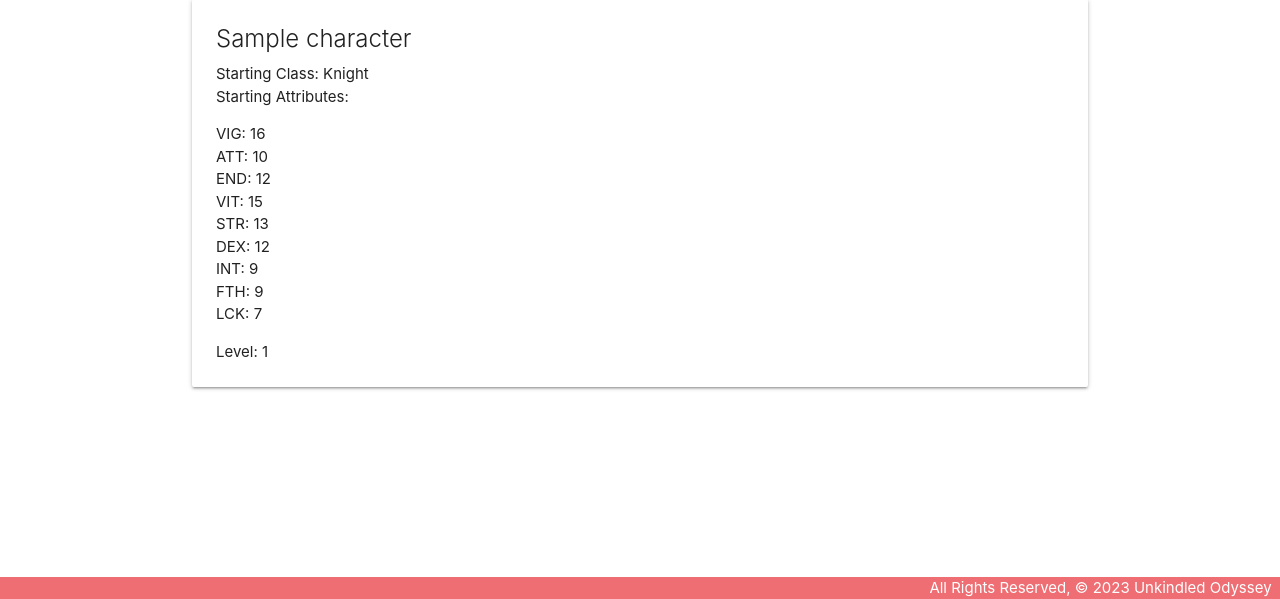
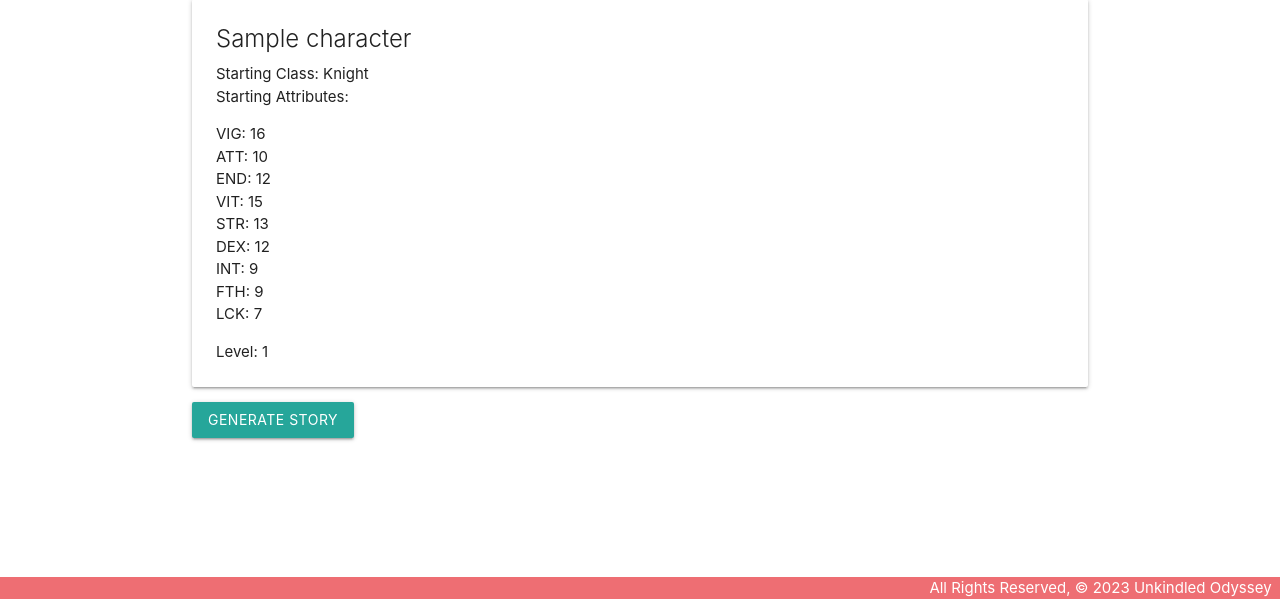
Before and after one commit to KolbiIvey/Unkindled-Odyssey, a Django app: template main_app/templates/characters/detail.html in a window 1280 px wide. Shown: the part 201-800 px from the top of the page. Run offline with Django 4.2, Linux system fonts and the light colour scheme; the template is opened without the code that fills it: values that come from a table or form of the project are taken from there, others are empty; tables that the repository leaves empty hold one stand-in row (values such as "Sample post"); parts of the project's set-up code (start-up, migrations or seed data) failed here and were passed over.

```diff
--- a/main_app/templates/characters/detail.html
+++ b/main_app/templates/characters/detail.html
@@ -16,5 +16,10 @@
         <p>Level: {{ character.level }}</p>
     </div>
 </div>
+<!-- adding form for button that will generate story when clicked-->
+<form method="POST" action="{% url 'character_story' character.id %}">
+    {% csrf_token %}
+    <button type="submit" class="btn btn-primary">Generate Story</button>
+</form>
 
 {% endblock %}
--- a/main_app/urls.py
+++ b/main_app/urls.py
@@ -9,5 +9,5 @@ urlpatterns = [
     path('characters/<int:character_id>/', views.characters_detail, name='detail'),
     path('accounts/signup/', views.signup, name='signup'),
     path('characters/create/', views.CharacterCreate.as_view(), name='characters_create'),
-
+    path('characters/<int:')
 ]
```
